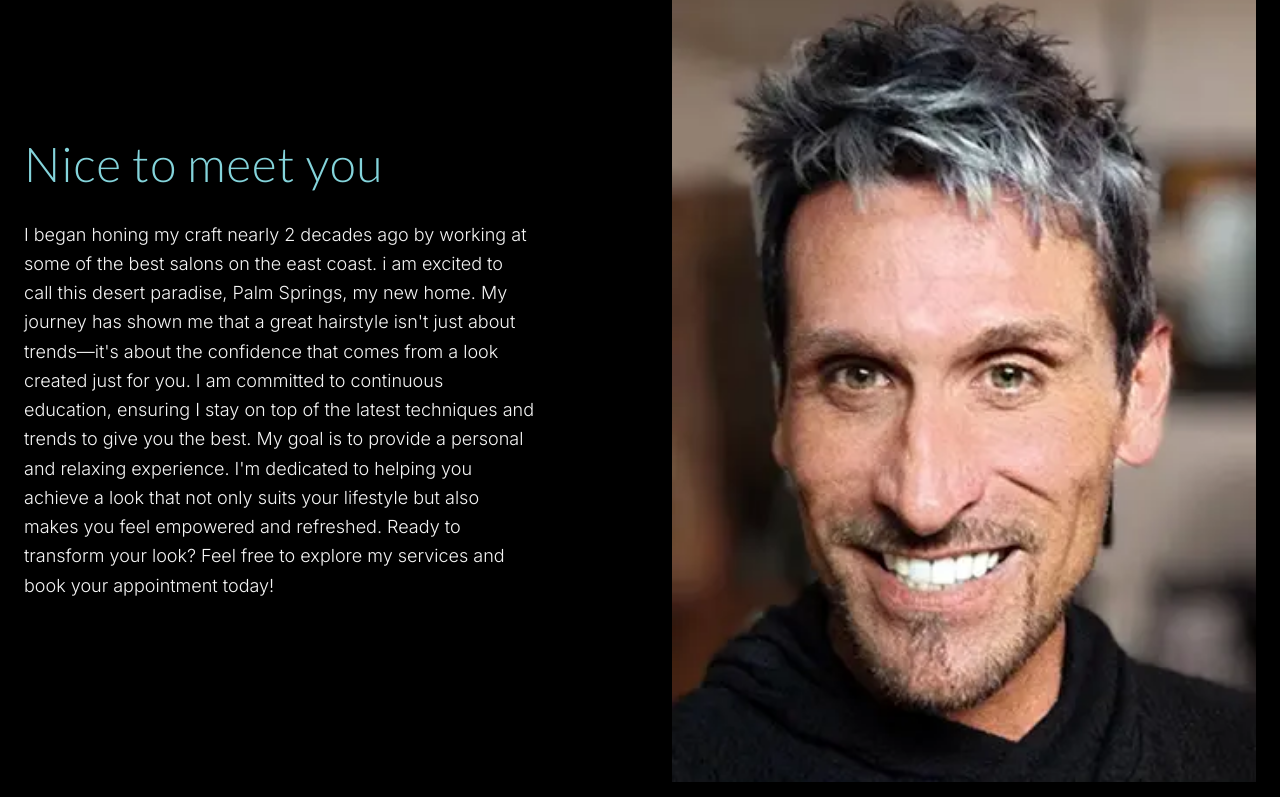
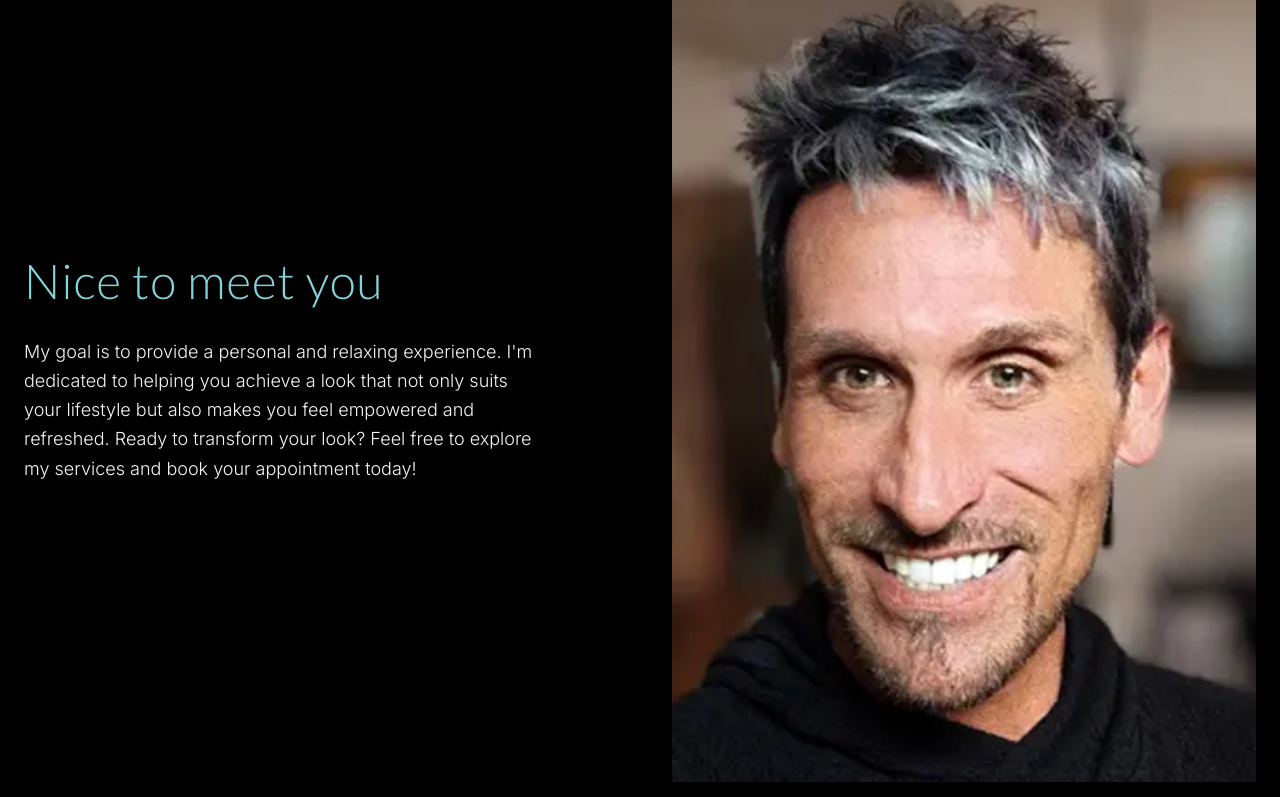
Before and after one commit to jbentley10/hair-by-shaun-murray, a Next.js app: page /about in a window 1280 px wide. Shown: the part 649-1446 px from the top of the page. Built offline with nearby package versions, Linux system fonts and the light colour scheme.

Commit message:
Small about change

```diff
--- a/app/about/page.tsx
+++ b/app/about/page.tsx
@@ -12,7 +12,7 @@ export default function Page() {
       />
       <TwoColumnBlock
         heading="Nice to meet you"
-        bodyText="I began honing my craft nearly 2 decades ago by working at some of the best salons on the east coast. i am excited to call this desert paradise, Palm Springs, my new home.  My journey has shown me that a great hairstyle isn't just about trends—it's about the confidence that comes from a look created just for you. I am committed to continuous education, ensuring I stay on top of the latest techniques and trends to give you the best.  My goal is to provide a personal and relaxing experience.  I'm dedicated to helping you achieve a look that not only suits your lifestyle but also makes you feel empowered and refreshed. Ready to transform your look? Feel free to explore my services and book your appointment today!"
+        bodyText="My goal is to provide a personal and relaxing experience.  I'm dedicated to helping you achieve a look that not only suits your lifestyle but also makes you feel empowered and refreshed. Ready to transform your look? Feel free to explore my services and book your appointment today!"
         image="/shaun.webp?height=600&width=600"
         imageAlt="Hair color transformation showing before and after - blonde hair transformed to vibrant purple"
         reverse={false}
```
